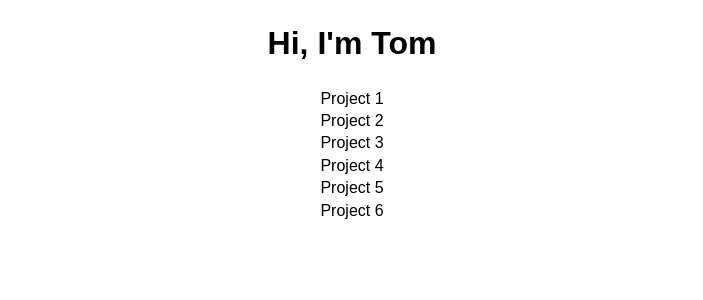
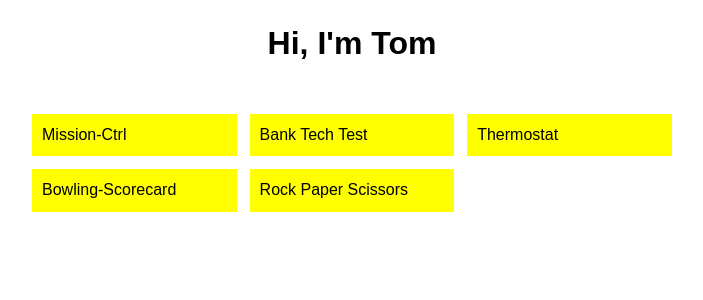
Before and after one commit to tommyrharper/personal-portfolio, a React (Create React App) app: page / in a window 1280 px wide. Shown: the top 300 px of the page, without its empty margins (296-999 px from the left). Built offline with nearby package versions, Linux system fonts and the light colour scheme; the HTML template or start-up script is replaced by a standard one.

Commit message:
Change classes in projects.js

```diff
--- a/src/Projects.js
+++ b/src/Projects.js
@@ -4,13 +4,14 @@ class Projects extends React.Component {
   render() {
     return(
       <div class="projects-container">
-        <div class="nested-container">
-          <div>Project 1</div>
-          <div>Project 2</div>
-          <div>Project 3</div>
-          <div>Project 4</div>
-          <div>Project 5</div>
-          <div>Project 6</div>
+        <div class="paddingBlock">
+          <div class="equalHMVWrap eqWrap">
+            <div class="equalHMV eq">Mission-Ctrl</div>
+            <div class="equalHMV eq">Bank Tech Test</div>
+            <div class="equalHMV eq">Thermostat</div>
+            <div class="equalHMV eq">Bowling-Scorecard</div>
+            <div class="equalHMV eq">Rock Paper Scissors</div>
+          </div>
         </div>
       </div>
     )
```
